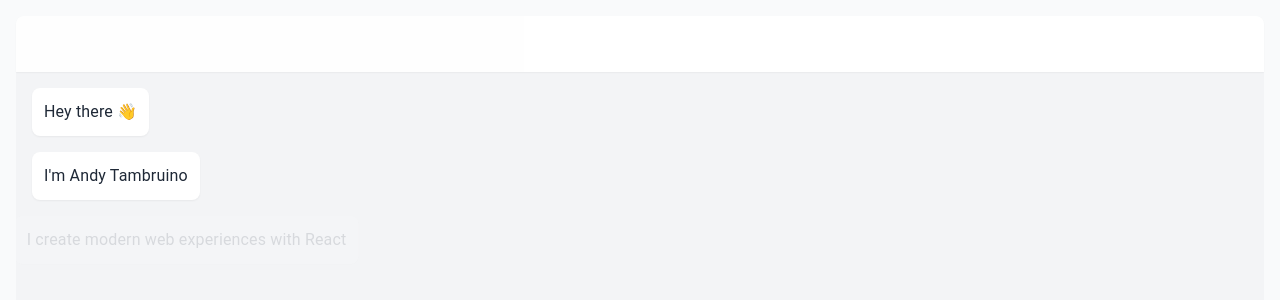
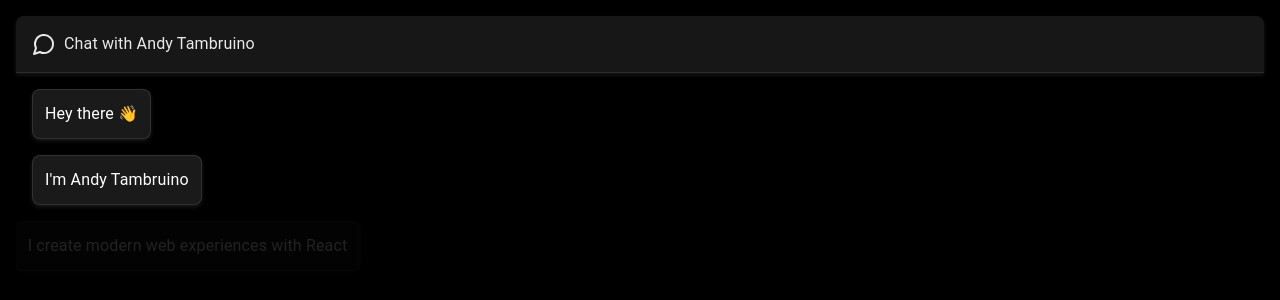
Before and after one commit to atamburino/andrewtamburino.com, a React (Create React App) app: page / in a window 1280 px wide. Shown: the top 300 px of the page. Built offline with nearby package versions, Linux system fonts and the light colour scheme.

Commit message:
cleaned up my chat bubbles to be more ADA

```diff
--- a/src/components/Chat.css
+++ b/src/components/Chat.css
@@ -4,7 +4,7 @@
     margin: 0 auto;
     height: 100vh;
     padding: 1rem;
-    background-color: #f9fafb;
+    background-color: #000000;
     display: flex;
     flex-direction: column;
   }
@@ -14,13 +14,15 @@
     align-items: center;
     gap: 0.5rem;
     padding: 1rem;
-    background-color: #ffffff;
+    background-color: #1a1a1a;
+    color: #ffffff;
     border-top-left-radius: 0.5rem;
     border-top-right-radius: 0.5rem;
-    box-shadow: 0 1px 2px 0 rgba(0, 0, 0, 0.05);
+    box-shadow: 0 2px 4px rgba(255, 255, 255, 0.1);
     position: sticky;
     top: 0;
     z-index: 10;
+    border-bottom: 1px solid rgba(255, 255, 255, 0.1);
   }
 
   .messages-container {
@@ -30,7 +32,7 @@
     display: flex;
     flex-direction: column;
     gap: 1rem;
-    background-color: #f3f4f6;
+    background-color: #000000;
     height: calc(100vh - 4rem); /* Account for header height */
   }
 
@@ -43,19 +45,31 @@
   .message-bubble {
     display: inline-block;
     max-width: 80%;
-    background-color: #ffffff;
+    background-color: #1a1a1a;
     border-radius: 0.5rem;
     padding: 0.75rem;
-    box-shadow: 0 1px 2px 0 rgba(0, 0, 0, 0.05);
-    transition: box-shadow 0.3s ease;
+    box-shadow: 0 2px 4px rgba(255, 255, 255, 0.1);
+    transition: all 0.3s ease;
+    border: 1px solid rgba(255, 255, 255, 0.1);
   }
 
   .message-bubble:hover {
-    box-shadow: 0 4px 6px -1px rgba(0, 0, 0, 0.1), 0 2px 4px -1px rgba(0, 0, 0, 0.06);
+    box-shadow: 0 4px 8px rgba(255, 255, 255, 0.15);
+    border-color: rgba(255, 255, 255, 0.2);
   }
 
   .message-text {
-    color: #1f2937;
+    color: #ffffff;
+  }
+
+  .message-text a {
+    color: #ffffff;
+    text-decoration: underline;
+    transition: opacity 0.2s ease;
+  }
+
+  .message-text a:hover {
+    opacity: 0.8;
   }
 
   .message-reactions {
@@ -67,7 +81,7 @@
   .reaction-icon {
     padding: 0.25rem;
     border-radius: 9999px;
-    background-color: #f3f4f6;
+    background-color: #222222;
     transition: transform 0.3s ease;
   }
 
@@ -75,12 +89,13 @@
     position: absolute;
     top: -3rem;
     left: 0;
-    background-color: #ffffff;
+    background-color: #1a1a1a;
     border-radius: 9999px;
-    box-shadow: 0 10px 15px -3px rgba(0, 0, 0, 0.1), 0 4px 6px -2px rgba(0, 0, 0, 0.05);
+    box-shadow: 0 4px 8px rgba(255, 255, 255, 0.15);
     padding: 0.5rem;
     display: flex;
     gap: 0.5rem;
+    border: 1px solid rgba(255, 255, 255, 0.1);
   }
 
   .reaction-button {
@@ -94,32 +109,33 @@
   }
 
   .reaction-blue {
-    color: #3b82f6;
+    color: #60a5fa;
   }
   .reaction-red {
-    color: #ef4444;
+    color: #f87171;
   }
   .reaction-yellow {
-    color: #f59e0b;
+    color: #fbbf24;
   }
   .reaction-green {
-    color: #10b981;
+    color: #34d399;
   }
 
   .typing-indicator {
     display: flex;
     gap: 0.5rem;
     max-width: 80%;
-    background-color: #ffffff;
+    background-color: #1a1a1a;
     border-radius: 0.5rem;
     padding: 0.75rem;
-    box-shadow: 0 1px 2px 0 rgba(0, 0, 0, 0.05);
+    box-shadow: 0 2px 4px rgba(255, 255, 255, 0.1);
+    border: 1px solid rgba(255, 255, 255, 0.1);
   }
 
   .typing-dot {
     width: 0.5rem;
     height: 0.5rem;
-    background-color: #6b7280;
+    background-color: #ffffff;
     border-radius: 9999px;
     animation: bounce 1s infinite;
   }
@@ -141,41 +157,3 @@
       transform: translateY(-0.25rem);
     }
   }
-
-  @media (prefers-color-scheme: dark) {
-    .chat-container {
-      background-color: #0a0c03b6;
-    }
-
-    .chat-header {
-      background-color: #0a0c03b6;
-    }
-
-    .messages-container {
-      background-color: #0a0c03b6;
-    }
-
-    .message-bubble {
-      background-color: #374151;
-    }
-
-    .message-text {
-      color: #e5e7eb;
-    }
-
-    .reaction-icon {
-      background-color: #4b5563;
-    }
-
-    .reactions-panel {
-      background-color: #374151;
-    }
-
-    .typing-indicator {
-      background-color: #374151;
-    }
-
-    .typing-dot {
-      background-color: #9ca3af;
-    }
-  }
```
